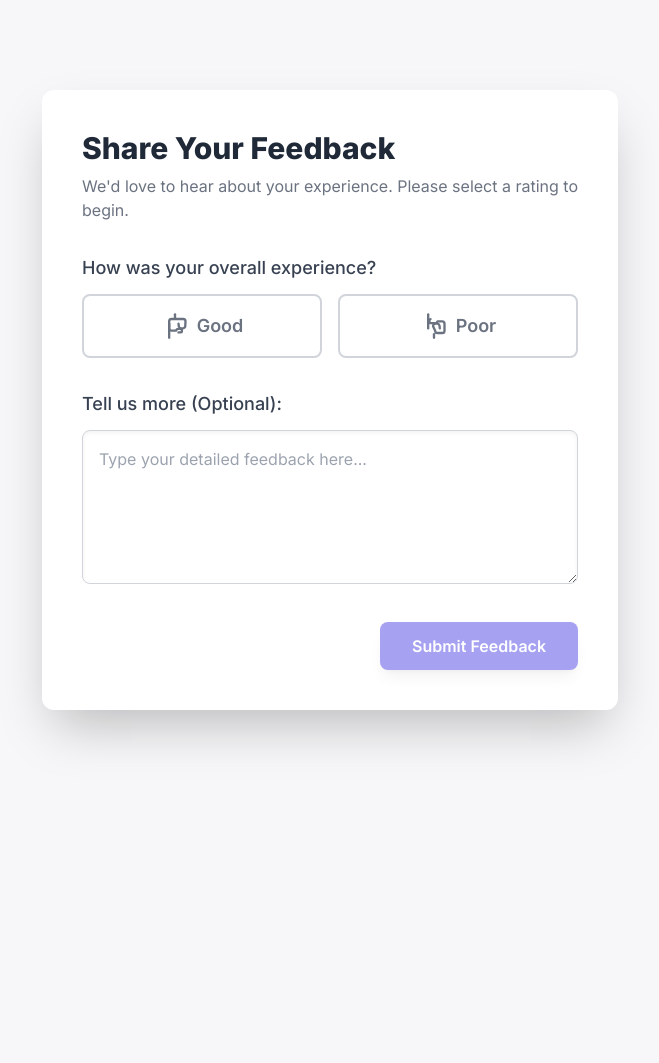
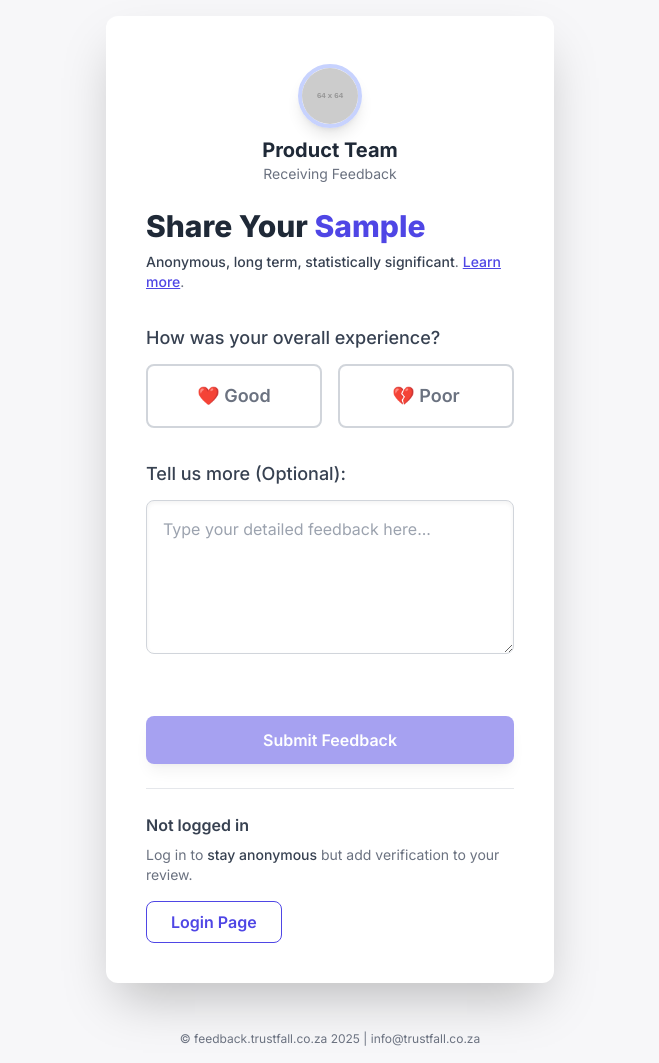
Before and after one commit to PLethaboPhofa/feedback.io, a plain HTML site: page frontend/feedback/index.html in a window 1280 px wide. Shown: the whole page, without its empty margins (310-969 px from the left). Before the commit the page ends 800 px from the top, so only its background shows below. Drawn offline with nearby package versions, Linux system fonts and the light colour scheme; placeholder pictures from the web are drawn by us.

Commit message:
Version 1

```diff
--- a/frontend/feedback/index.html
+++ b/frontend/feedback/index.html
@@ -1,32 +1,67 @@
 <!DOCTYPE html>
 <html lang="en">
+
 <head>
     <meta charset="UTF-8">
     <meta name="viewport" content="width=device-width, initial-scale=1.0">
     <title>Feedback Collection</title>
     <!-- Load Tailwind CSS -->
     <script src="https://cdn.tailwindcss.com"></script>
+    <script src="https://js.hcaptcha.com/1/api.js" async defer></script>
     <!-- Use Inter font and set background for a centered card layout -->
     <style>
         @import url('https://fonts.googleapis.com/css2?family=Inter:wght@100..900&display=swap');
+
         body {
             font-family: 'Inter', sans-serif;
-            background-color: #f7f7f9; /* Light, neutral background */
+            background-color: #f7f7f9;
+            /* Light, neutral background */
             display: flex;
             justify-content: center;
             align-items: center;
             min-height: 100vh;
             padding: 1rem;
+            padding-bottom: 5rem;
+            position: relative;
         }
     </style>
 </head>
+
 <body>
 
-    <div id="feedback-card" class="w-full max-w-xl bg-white p-8 md:p-10 rounded-xl shadow-2xl transition duration-300 transform hover:shadow-3xl">
+    <div id="feedback-card"
+        class="w-full max-w-md bg-white p-8 md:p-10 rounded-xl shadow-2xl transition duration-300 transform hover:shadow-3xl">
 
-        <!-- Header -->
-        <h1 class="text-3xl font-extrabold text-gray-800 mb-2">Share Your Feedback</h1>
-        <p class="text-gray-500 mb-8">We'd love to hear about your experience. Please select a rating to begin.</p>
+        <!-- RECIPIENT PROFILE (The Entity Receiving Feedback) - Centered -->
+        <div class="mb-6 pt-2 flex justify-center w-full">
+            <div class="flex flex-col items-center">
+                <!-- Profile Picture (Placeholder) -->
+                <img src="https://placehold.co/64x64/6366f1/ffffff?text=R" alt="Recipient Profile"
+                    class="w-16 h-16 rounded-full object-cover border-4 border-indigo-200 shadow-lg">
+                <!-- Name -->
+                <p class="text-xl font-bold text-gray-800 mt-2">Product Team</p>
+                <!-- Subtitle -->
+                <p class="text-sm text-gray-500">Receiving Feedback</p>
+            </div>
+        </div>
+        <!-- End Recipient Profile -->
+
+        <!-- Header: Now Left-aligned -->
+        <h1 class="text-3xl font-extrabold text-gray-800 mb-2">
+            Share Your
+            <span id="animating-word"
+                class="inline-block relative text-indigo-600 font-extrabold transition-all duration-500 ease-in-out translate-y-0 opacity-100">
+                Sample
+            </span>
+        </h1>
+
+        <!-- Updated Subheading / Informational Text - Now Left-aligned -->
+        <p class="text-sm text-gray-500 mb-8">
+            <span class="font-medium text-gray-700">Anonymous, long term, statistically significant</span>.
+            <a href="#"
+                class="text-indigo-600 hover:text-indigo-800 font-medium underline transition duration-150">Learn
+                more</a>.
+        </p>
 
         <!-- Thumbs Up/Down Rating Section -->
         <div class="mb-8">
@@ -34,62 +69,76 @@
             <div class="flex flex-col sm:flex-row space-y-4 sm:space-y-0 sm:space-x-4">
 
                 <!-- Thumbs Up Button -->
-                <button
-                    id="thumb-up-btn"
-                    data-rating="positive"
+                <button id="thumb-up-btn" data-rating="positive"
                     class="rating-btn flex items-center justify-center p-4 rounded-lg border-2 border-gray-300 text-gray-500 transition duration-150 hover:bg-green-50 hover:border-green-500 hover:text-green-600 focus:outline-none focus:ring-4 focus:ring-green-100 w-full"
-                    onclick="setRating('positive')"
-                >
+                    onclick="setRating('positive')">
                     <!-- Lucide Thumbs Up Icon (Inline SVG) -->
-                    <svg xmlns="http://www.w3.org/2000/svg" width="28" height="28" viewBox="0 0 24 24" fill="none" stroke="currentColor" stroke-width="2" stroke-linecap="round" stroke-linejoin="round" class="mr-2 lucide lucide-thumbs-up"><path d="M7 10v12"/><path d="M15 10l.3 2.5a2 2 0 0 0 2 1.5h1.5a2 2 0 0 0 2-2.2L21 8a2 2 0 0 0-2-2H9a2 2 0 0 0-2 2v6c0 1.1.9 2 2 2h4l.3-.8c.2-.5.7-.8 1.2-.8h2.7c.4 0 .7.3.7.7v1.7c0 .4-.3.7-.7.7H15"/><path d="M12 2v3"/></svg>
-                    <span class="font-semibold text-lg">Good</span>
+
+                    <span class="font-semibold text-lg">❤️&nbsp;Good</span>
                 </button>
 
                 <!-- Thumbs Down Button -->
-                <button
-                    id="thumb-down-btn"
-                    data-rating="negative"
+                <button id="thumb-down-btn" data-rating="negative"
                     class="rating-btn flex items-center justify-center p-4 rounded-lg border-2 border-gray-300 text-gray-500 transition duration-150 hover:bg-red-50 hover:border-red-500 hover:text-red-600 focus:outline-none focus:ring-4 focus:ring-red-100 w-full"
-                    onclick="setRating('negative')"
-                >
+                    onclick="setRating('negative')">
                     <!-- Lucide Thumbs Down Icon (Inline SVG) -->
-                    <svg xmlns="http://www.w3.org/2000/svg" width="28" height="28" viewBox="0 0 24 24" fill="none" stroke="currentColor" stroke-width="2" stroke-linecap="round" stroke-linejoin="round" class="mr-2 lucide lucide-thumbs-down"><path d="M7 14V2"/><path d="M17 14l-.3-2.5a2 2 0 0 0-2-1.5H13.2a2 2 0 0 0-2 2.2L13 16a2 2 0 0 0 2 2h4a2 2 0 0 0 2-2v-6c0-1.1-.9-2-2-2h-4l-.3.8c-.2.5-.7.8-1.2.8H8.8c-.4 0-.7-.3-.7-.7V6.8c0-.4.3-.7.7-.7H9"/><path d="M12 22v-3"/></svg>
-                    <span class="font-semibold text-lg">Poor</span>
+                    <span class="font-semibold text-lg">💔&nbsp;Poor</span>
                 </button>
             </div>
         </div>
 
         <!-- Free Form Feedback Textarea -->
         <div class="mb-8">
-            <label for="feedback-text" class="block text-lg font-medium text-gray-700 mb-3">Tell us more (Optional):</label>
-            <textarea
-                id="feedback-text"
-                rows="5"
+            <label for="feedback-text" class="block text-lg font-medium text-gray-700 mb-3">Tell us more
+                (Optional):</label>
+            <textarea id="feedback-text" rows="5"
                 class="w-full p-4 border border-gray-300 rounded-lg shadow-inner focus:ring-indigo-500 focus:border-indigo-500 transition duration-150 resize-y"
-                placeholder="Type your detailed feedback here..."
-            ></textarea>
+                placeholder="Type your detailed feedback here..."></textarea>
         </div>
 
         <!-- Submit Button -->
-        <div class="flex justify-end">
-            <button
-                id="submit-btn"
+        <div class="mb-6" style="display: flex; flex-direction: column; align-items: center; gap: 1.5rem;">
+            <div class="h-captcha" data-sitekey="dd182384-007e-4376-94ec-8cc8ad32893c"></div>
+            <button style="width: 100%" id="submit-btn"
                 class="px-8 py-3 bg-indigo-600 text-white font-semibold rounded-lg shadow-lg hover:bg-indigo-700 transition duration-150 transform hover:scale-105 disabled:opacity-50 disabled:hover:scale-100"
-                onclick="handleSubmit()"
-                disabled
-            >
+                onclick="handleSubmit()" disabled>
                 Submit Feedback
             </button>
         </div>
 
+        <!-- Login Prompt Section -->
+        <div class="pt-6 border-t border-gray-200">
+            <p class="text-base font-semibold text-gray-700 mb-2">Not logged in</p>
+            <p class="text-sm text-gray-500 mb-4">
+                Log in to <span class="font-medium text-gray-700">stay anonymous</span> but add verification to your
+                review.
+            </p>
+            <button id="login-btn"
+                class="w-full sm:w-auto px-6 py-2 border border-indigo-600 text-indigo-600 font-semibold rounded-lg hover:bg-indigo-50 transition duration-150 focus:outline-none focus:ring-2 focus:ring-indigo-500 focus:ring-offset-2"
+                onclick="redirectToLogin()">
+                Login Page
+            </button>
+        </div>
+
         <!-- Status Message Box (Replaces alert()) -->
-        <div id="status-message" class="mt-6 p-4 text-center rounded-lg hidden transition duration-300 ease-in-out"></div>
+        <div id="status-message" class="mt-6 p-4 text-center rounded-lg hidden transition duration-300 ease-in-out">
+        </div>
 
     </div>
+
+    <footer class="absolute bottom-4 left-1/2 transform -translate-x-1/2 text-xs text-gray-500 text-center">
+        &copy; feedback.trustfall.co.za 2025 | info@trustfall.co.za
+    </footer>
 
     <script>
         // Global state to track the selected rating
         let currentRating = null;
+
+        let wordIndex = 0;
+
+        /**
+         * Cycles the word in the header with a slide-up/slide-in effect.
+         */
 
         /**
          * Selects a rating (positive or negative) and updates the UI.
@@ -195,18 +244,28 @@
             } else if (type === 'error') {
                 statusMessage.classList.add('bg-red-100', 'text-red-800', 'border-red-300', 'border');
             } else if (type === 'info') {
-                 statusMessage.classList.add('bg-blue-100', 'text-blue-800', 'border-blue-300', 'border');
+                statusMessage.classList.add('bg-blue-100', 'text-blue-800', 'border-blue-300', 'border');
             }
 
             statusMessage.classList.remove('hidden');
         }
 
-        // Initialize: Ensure submit button is disabled on load
+        /**
+         * Handles the click on the Login button (placeholder).
+         */
+        function redirectToLogin() {
+            displayStatus('Redirecting to the login page (simulated action).', 'info');
+            console.log("Login button clicked: Simulating redirection to login page.");
+        }
+
+
+        // Initialize: Start animation and ensure submit button is disabled on load
         window.onload = () => {
-             document.getElementById('submit-btn').disabled = true;
+            document.getElementById('submit-btn').disabled = true;
         }
 
     </script>
 
 </body>
+
 </html>
```
Also changed, not shown: 1 other file.
